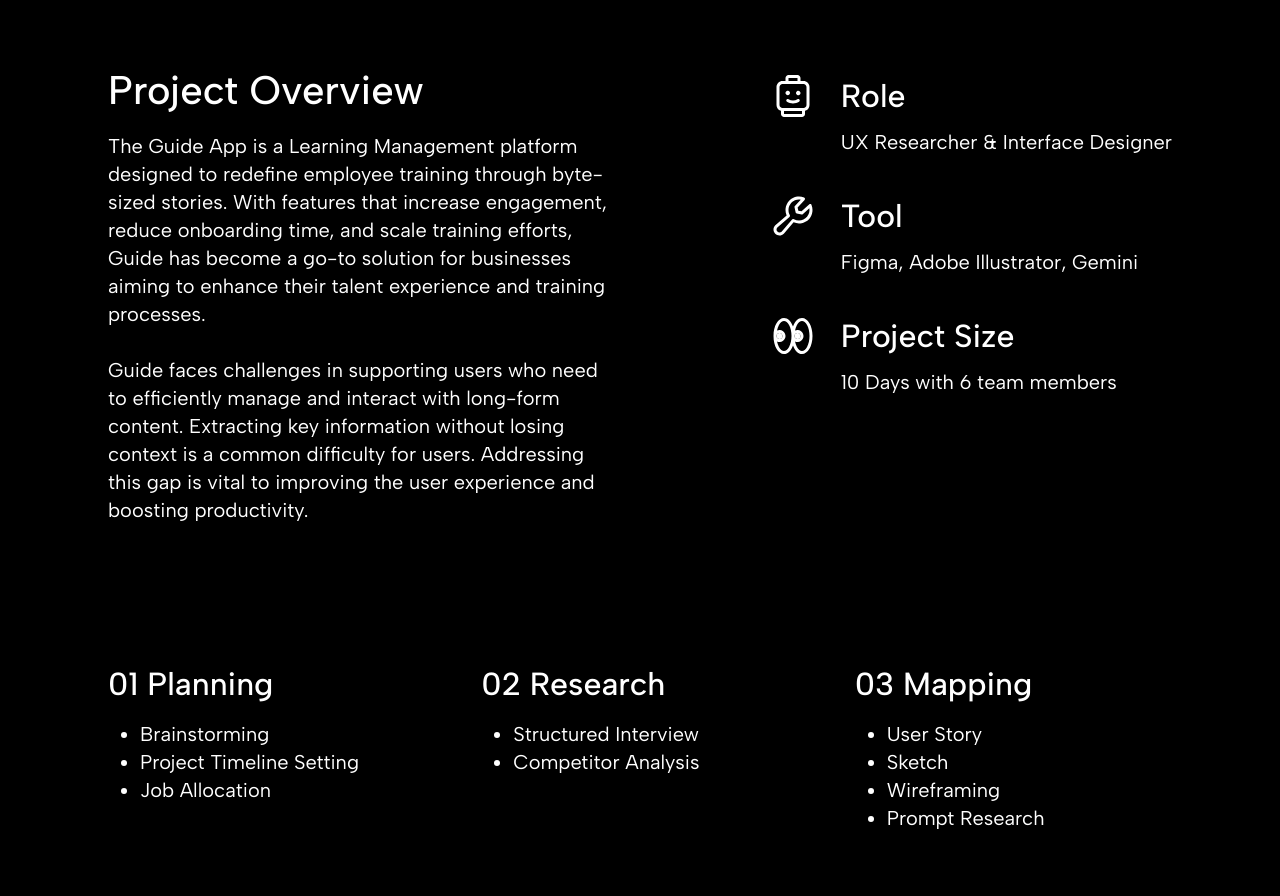
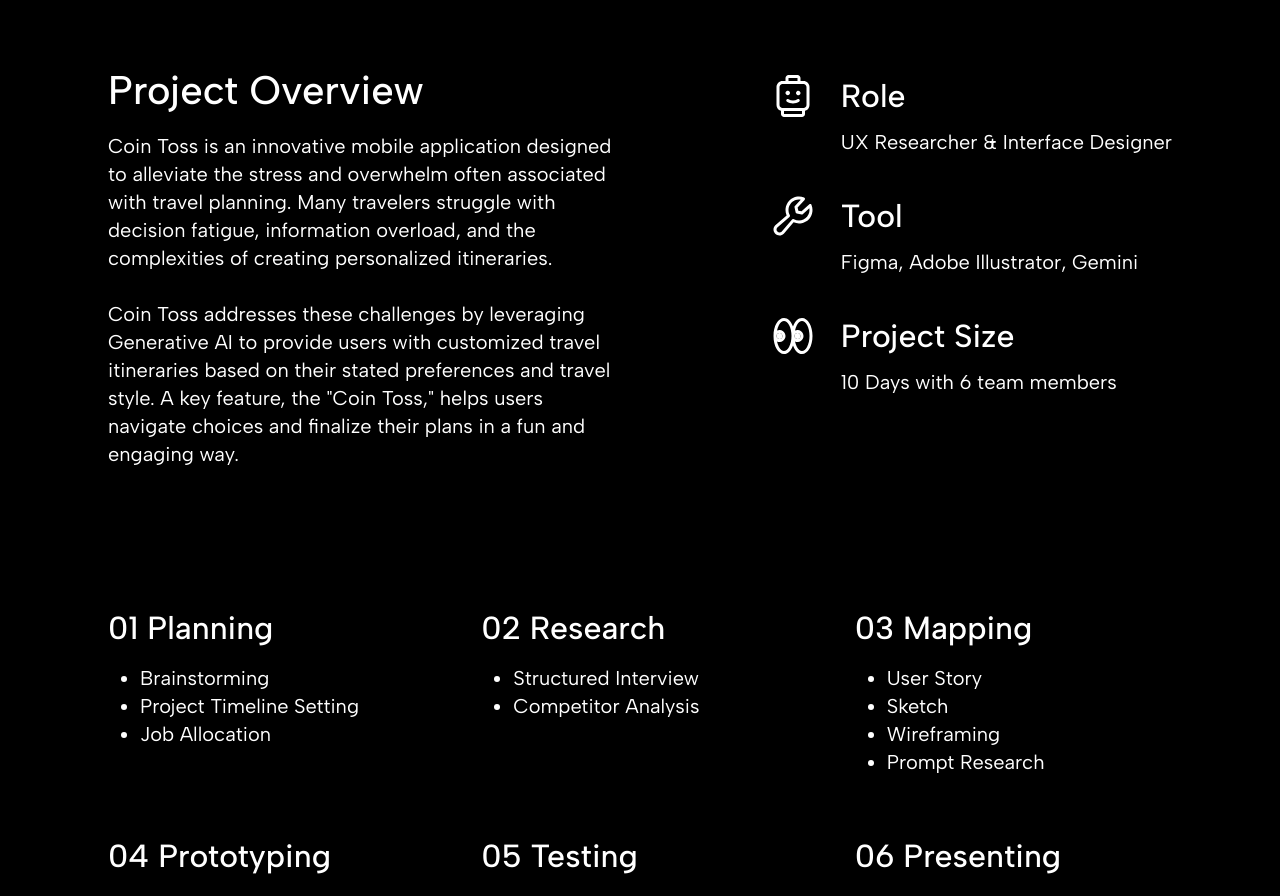
Before and after one commit to AngelaMei/AngelaMei.github.io, a Next.js app: page /project/coin-toss in a window 1280 px wide. Shown: the part 1160-2056 px from the top of the page. Built offline with nearby package versions, Linux system fonts and the light colour scheme; a web font is replaced by a local one.

Commit message:
update coin toss and color

```diff
--- a/src/app/project/coin-toss/page.tsx
+++ b/src/app/project/coin-toss/page.tsx
@@ -35,8 +35,8 @@ export default function Page() {
           <PaddedFlexBox>
             <span className="text-[40px] font-medium">Project Overview</span>
             <span className="text-xl">
-              The Guide App is a Learning Management platform designed to redefine employee training through byte-sized stories. With features that increase engagement, reduce onboarding time, and scale training efforts, Guide has become a go-to solution for businesses aiming to enhance their talent experience and training processes.<br/><br/>
-              Guide faces challenges in supporting users who need to efficiently manage and interact with long-form content. Extracting key information without losing context is a common difficulty for users. Addressing this gap is vital to improving the user experience and boosting productivity.
+              Coin Toss is an innovative mobile application designed to alleviate the stress and overwhelm often associated with travel planning.  Many travelers struggle with decision fatigue, information overload, and the complexities of creating personalized itineraries.
+              <br/><br/>Coin Toss addresses these challenges by leveraging Generative AI to provide users with customized travel itineraries based on their stated preferences and travel style. A key feature, the "Coin Toss," helps users navigate choices and finalize their plans in a fun and engaging way.
             </span>
           </PaddedFlexBox>
           <PaddedFlexBox className="justify-self-end">
--- a/src/data/projects.tsx
+++ b/src/data/projects.tsx
@@ -31,7 +31,7 @@ export default [
     iconUrl: '/icons/logo/Guide.png',
     bannerText: `Mark, Snip, and Succeed
       Make training and learning like TikTok`,
-    themeColor: '#0C1743',
+    themeColor: '#48399A',
   },
   {
     id: 'coin-toss',
@@ -56,7 +56,7 @@ export default [
     description: 'Developed an Augmented Reality (AR) pet app with intuitive gesture interactions, allowing users to train and play with their virtual companions.',
     iconUrl: '/icons/logo/Unity.png',
     bannerText: 'Bring joy and connection to your world with an AR pet that learns, grows, and plays by your side!',
-    themeColor: '#3EA3F9',
+    themeColor: '#3382C4',
   },
   /*
   {
```
